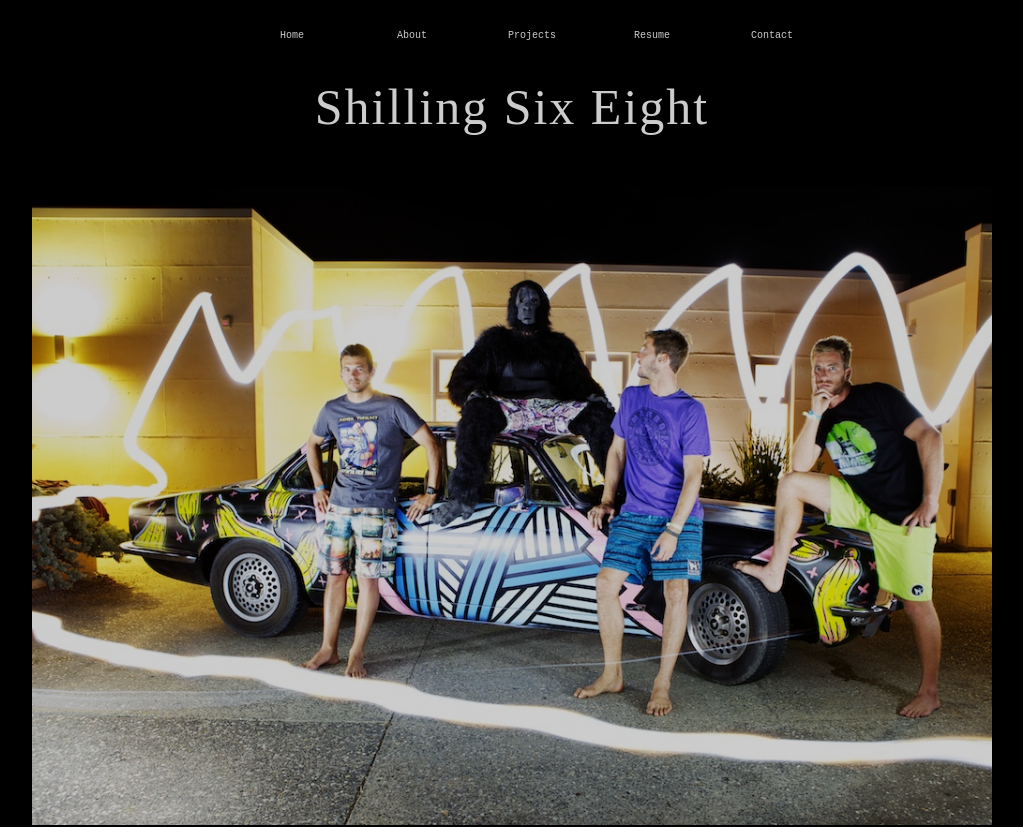
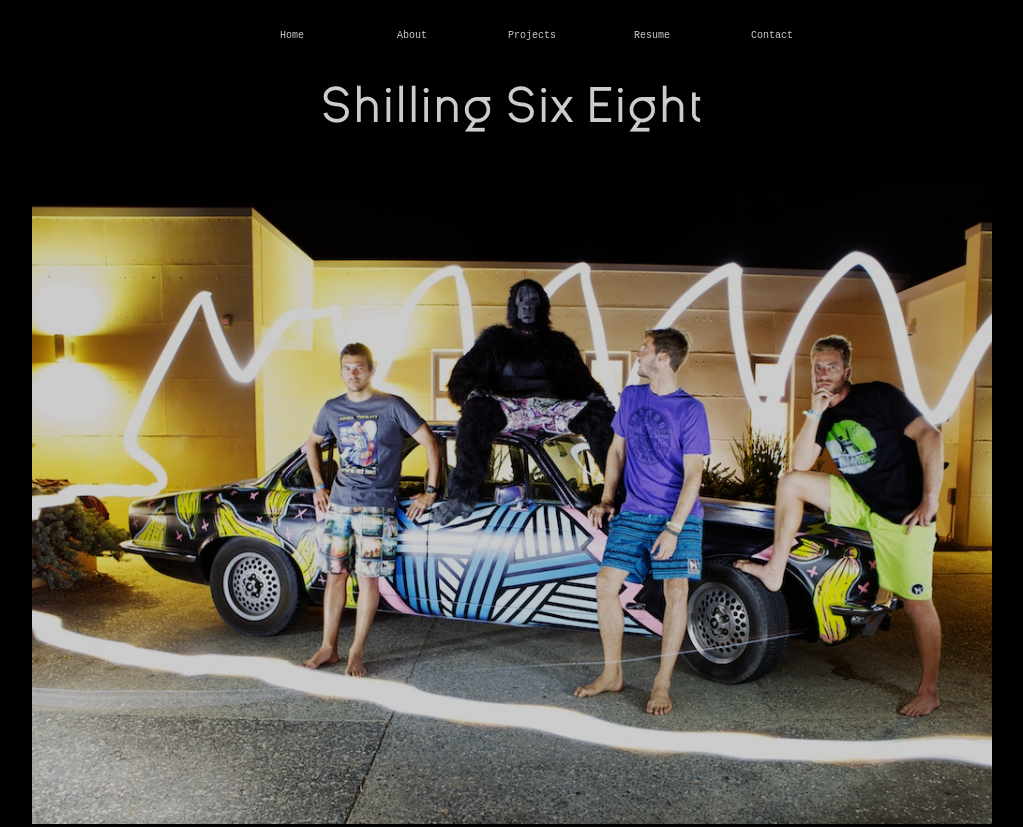
Before and after one commit to benjaminanoble/Shilling-Six-Eight, a website: page index.html in a window 1280 px wide. Shown: the top 827 px of the page, without its empty margins (128-1151 px from the left). Drawn offline with Linux system fonts and the light colour scheme; the site is published under a folder, as on GitHub Pages, so addresses that start at the root find nothing.

Commit message:
add style.css, connect to index.html

```diff
--- a/style.css
+++ b/style.css
@@ -6,7 +6,7 @@
 
 @font-face {
   font-family: "WaffleRegular";
-  src: url("/fonts/WaffleRegular.otf");
+  src: url("fonts/WaffleRegular.otf");
 }
 
 .topnav {
```
